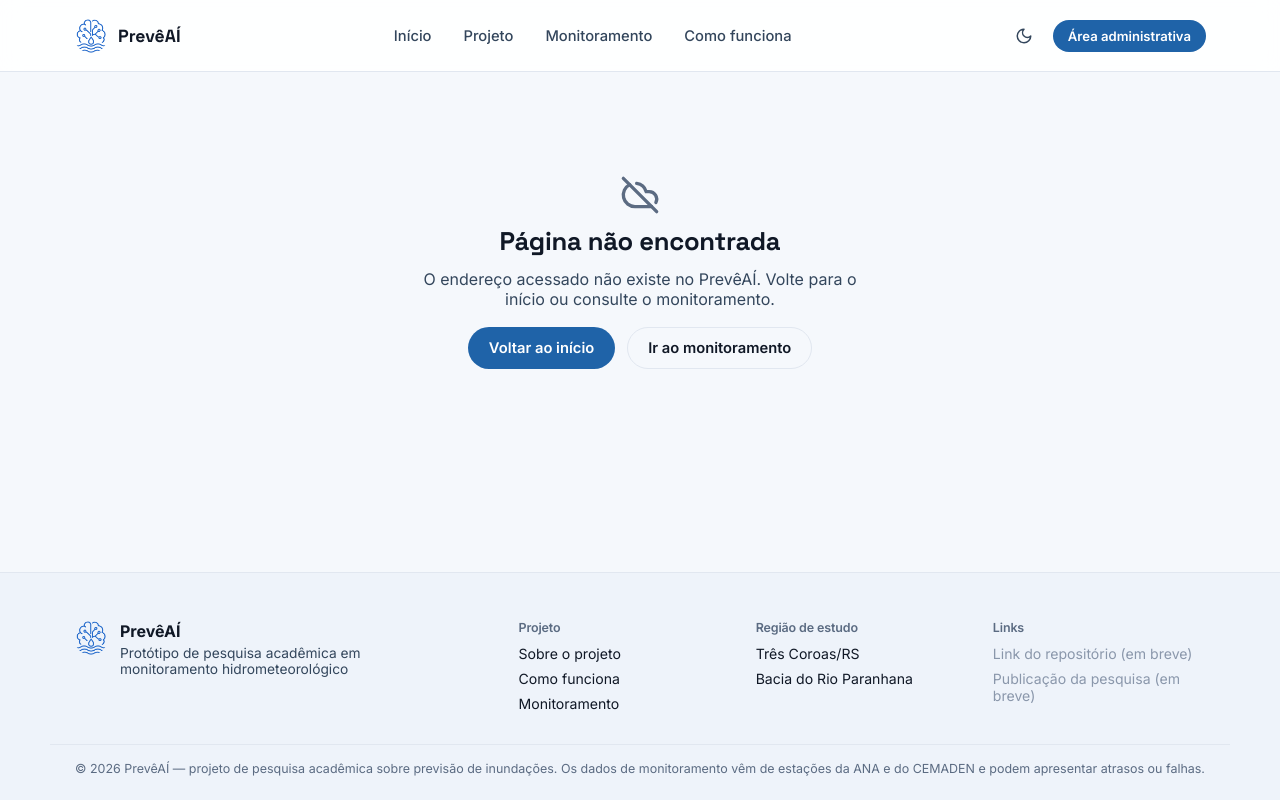
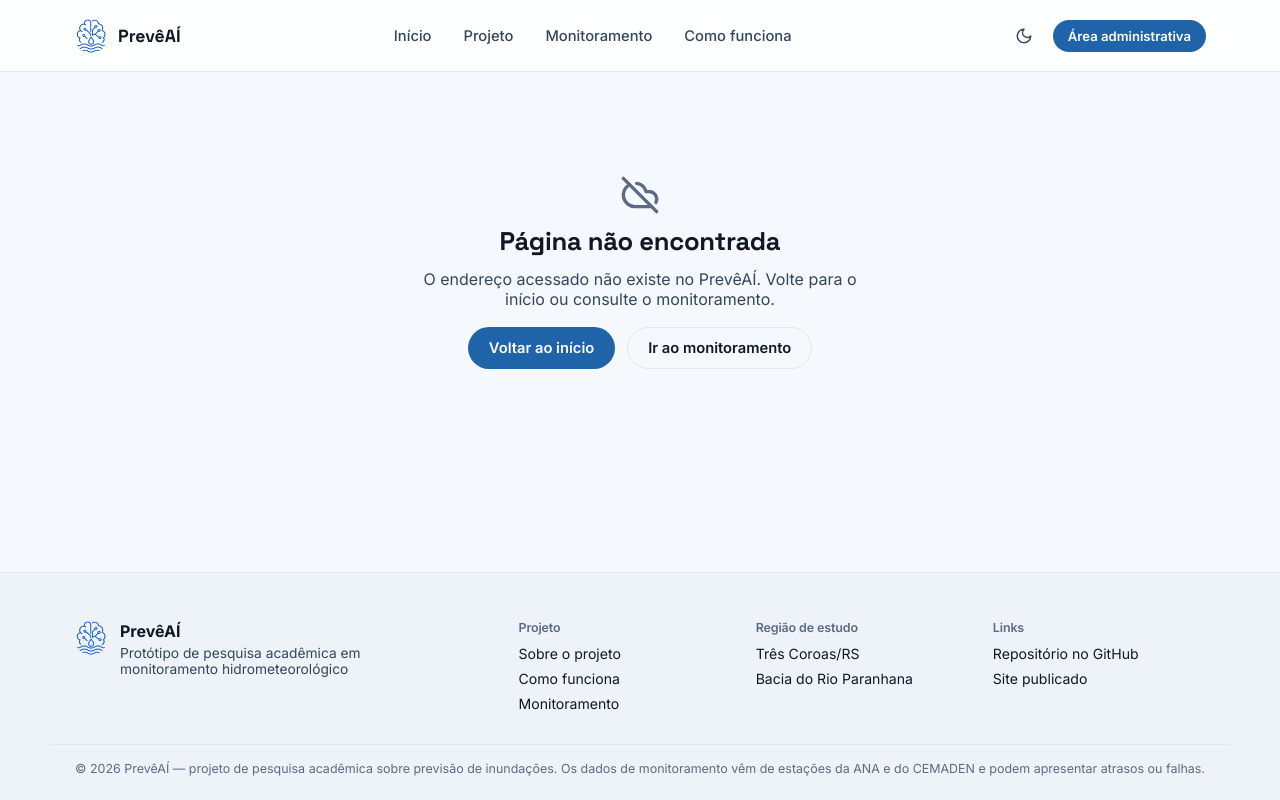
Before and after one commit to alezimkkj/preve-ai-front, a plain HTML site: page 404.html in a window 1280 px wide. Drawn offline with Linux system fonts and the light colour scheme.

Commit message:
links adicionados ao footer

```diff
--- a/404.html
+++ b/404.html
@@ -165,14 +165,10 @@
 
             <ul>
               <li>
-                <span class="footer-placeholder">
-                  Link do repositório (em breve)
-                </span>
+                <a href="https://github.com/alezimkkj/preve-ai-front" target="_blank" rel="noopener noreferrer">Repositório no GitHub</a>
               </li>
               <li>
-                <span class="footer-placeholder">
-                  Publicação da pesquisa (em breve)
-                </span>
+                <a href="https://alezimkkj.github.io/preve-ai-front/" target="_blank" rel="noopener noreferrer">Site publicado</a>
               </li>
             </ul>
           </div>
```
Also changed, not shown: admin.html (+2 -6 lines), como-funciona.html (+2 -6 lines), index.html (+2 -6 lines), login.html (+2 -6 lines), monitoramento.html (+2 -6 lines), projeto.html (+2 -6 lines).
